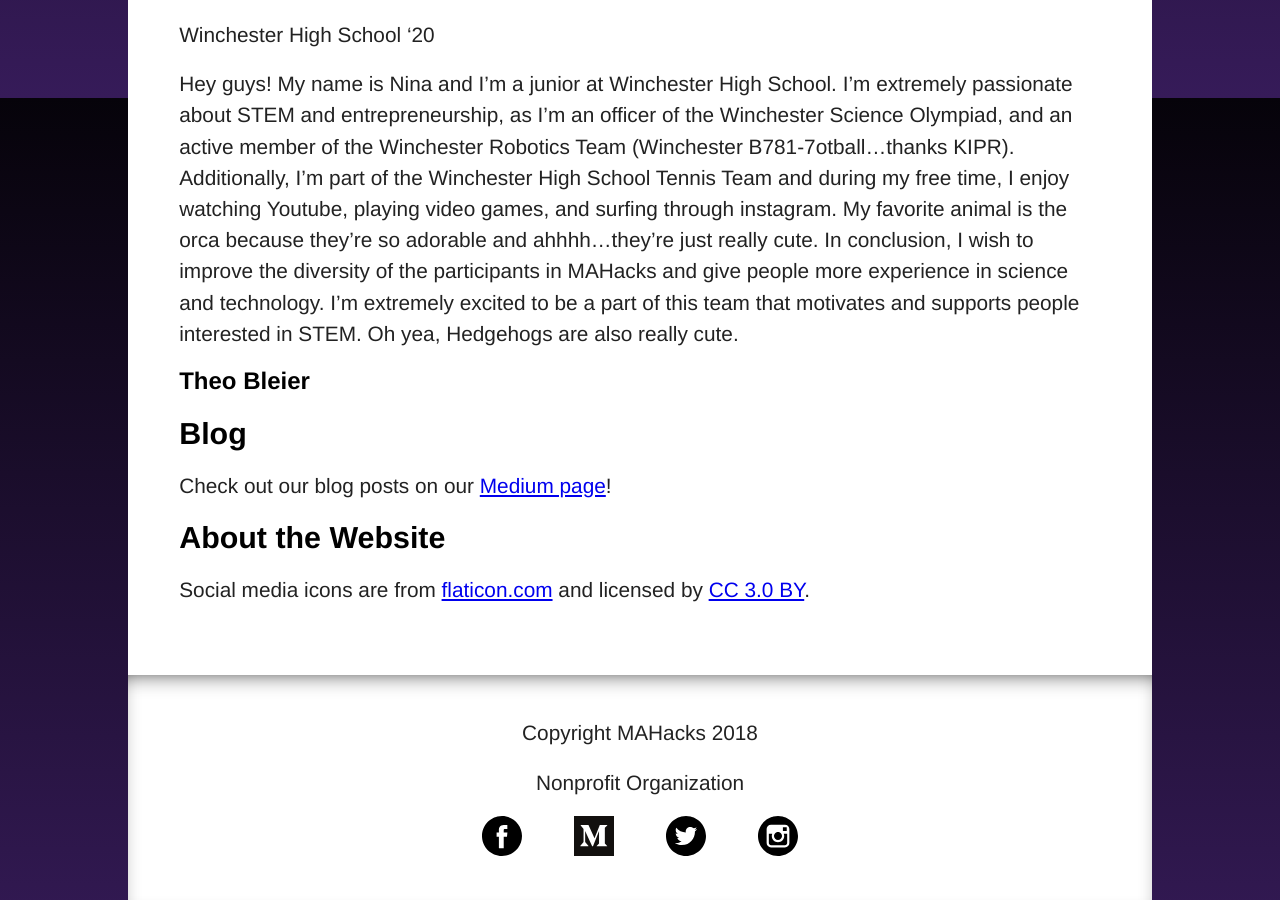
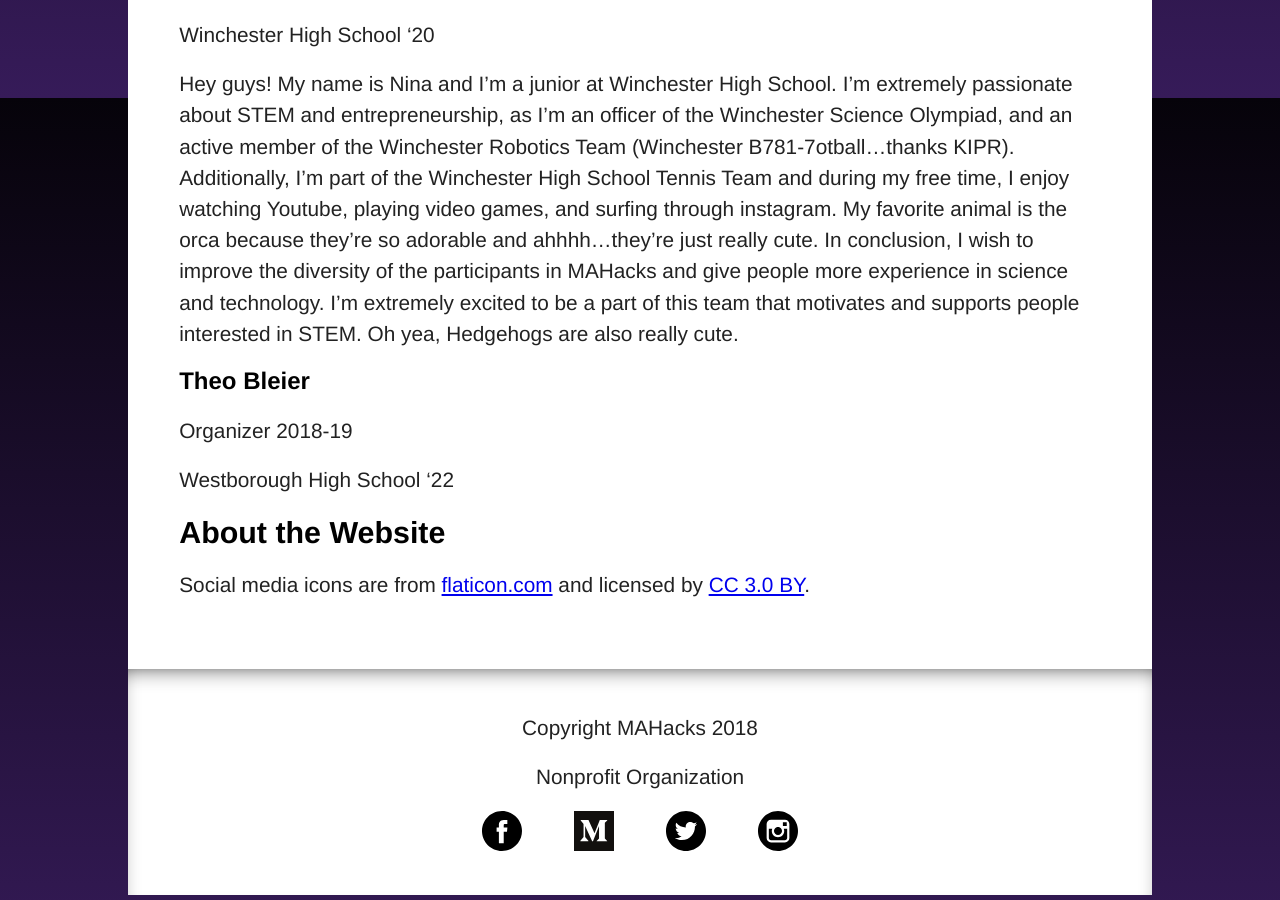
Before and after one commit to mahacks/old-website, a Jekyll site: the page built from about.md, in a window 1280 px wide and 900 px high, scrolled down 3502 px. Built offline with Jekyll 4.4.1, drawn with Linux system fonts in a browser that asks for light colours; some web fonts are replaced.

Commit message:
whoops fixed theo's bio

```diff
--- a/about.md
+++ b/about.md
@@ -77,9 +77,9 @@
 
 ### Theo Bleier
 
-## Blog
+Organizer 2018-19
 
-Check out our blog posts on our [Medium page](www.medium.com/mahacks)!
+Westborough High School '22
 
 ## About the Website
 
```
